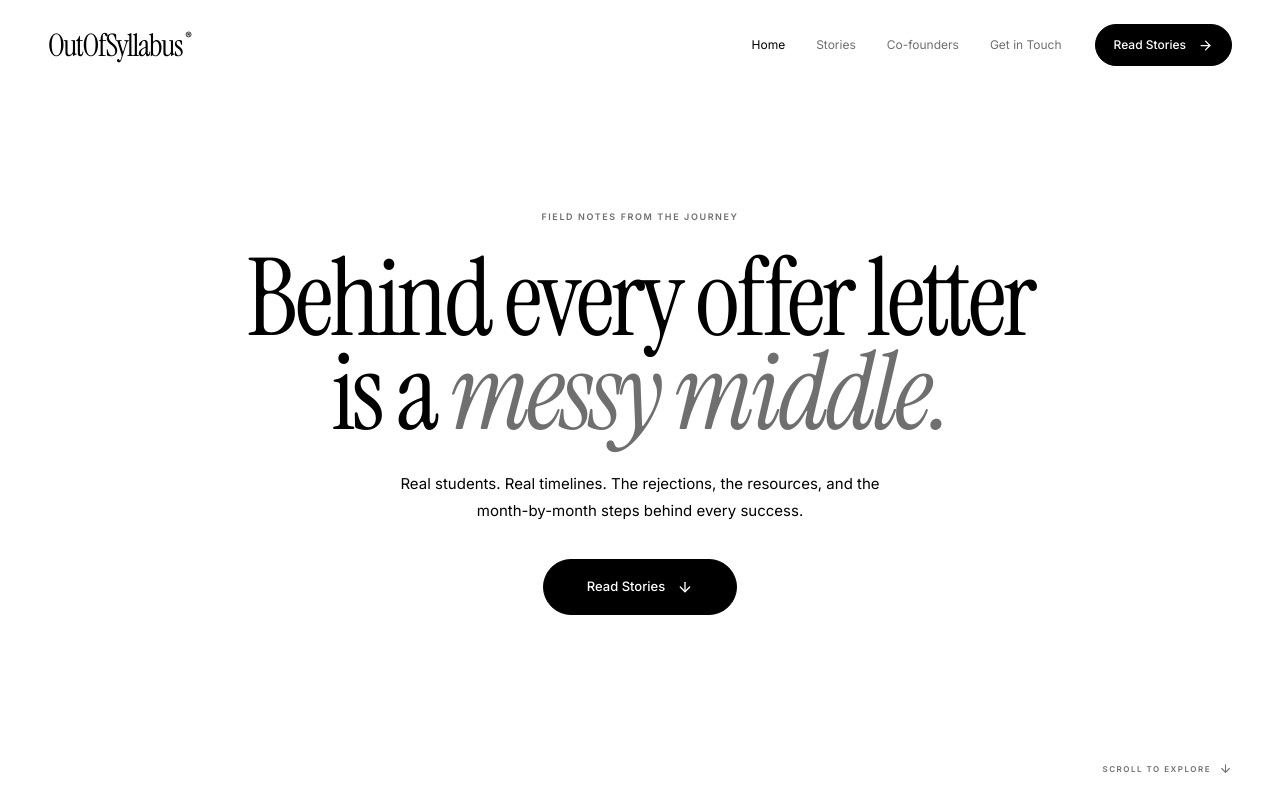
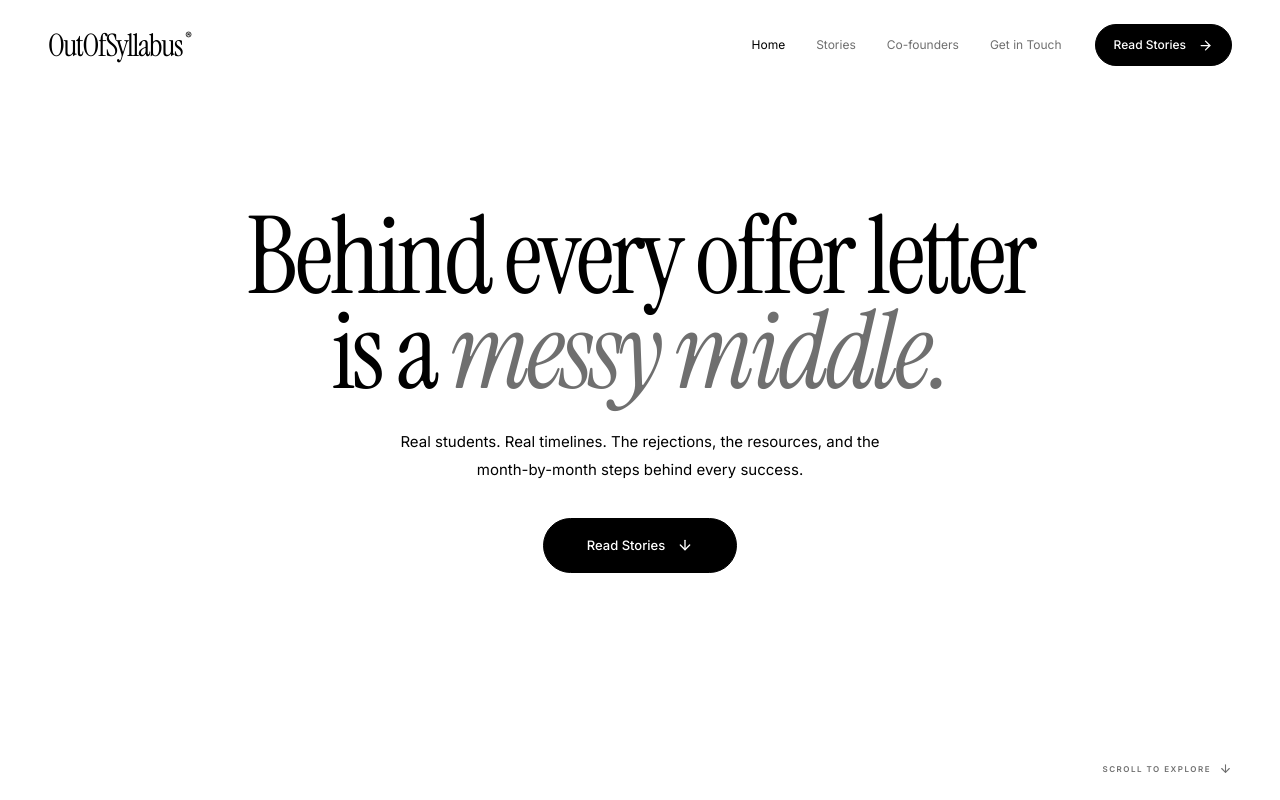
Before and after one commit to SaanviBeledeNaga/OutOfSyllabus, a React (Vite) app: page / in a window 1280 px wide. Shown: the top 800 px of the page. Built offline with nearby package versions, Linux system fonts and the light colour scheme.

Commit message:
Remove field notes label above hero headline

```diff
--- a/src/App.tsx
+++ b/src/App.tsx
@@ -268,7 +268,6 @@ function HomePage() {
       <HeroVideo />
       <Header />
       <div className="hero-content">
-        <span className="hero-kicker animate-fade-rise">FIELD NOTES FROM THE JOURNEY</span>
         <h1 className="animate-fade-rise">Behind every offer letter<br className="desktop-break" /> is a <em>messy middle.</em></h1>
         <p className="hero-description animate-fade-rise-delay">Real students. Real timelines. The rejections, the resources, and the month-by-month steps behind every success.</p>
         <a href="#stories" className="button hero-cta animate-fade-rise-delay-2">Read Stories <ArrowDown size={16} /></a>
```
